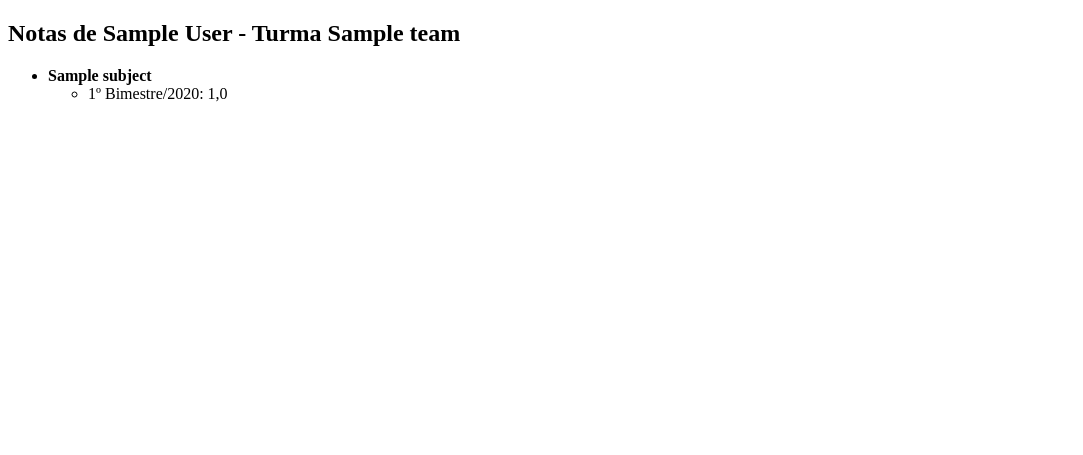
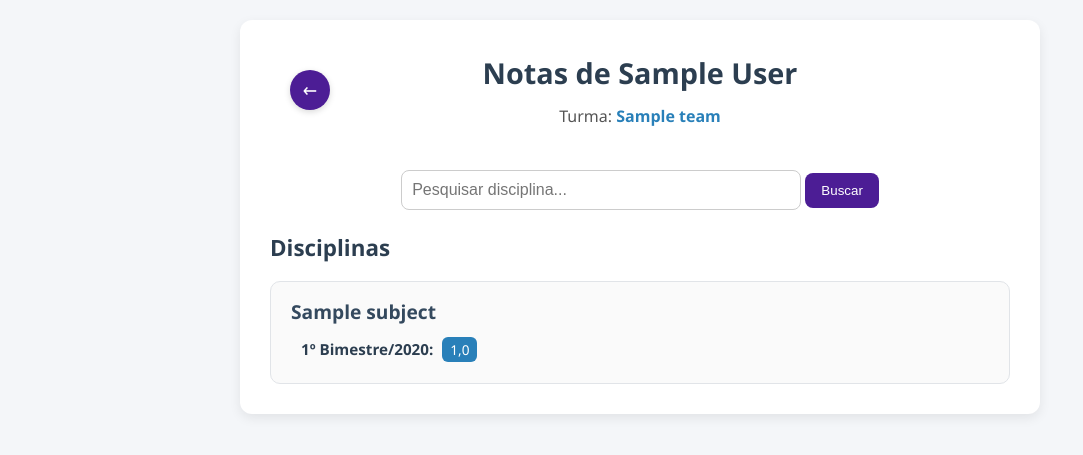
Before and after one commit to MarivaldoDev/sistema_escolar, a Django app: page /alunos/minhas_notas/1/ in a window 1280 px wide. Shown: the top 455 px of the page, without its empty margins (0-1083 px from the left). Run offline with Django 5.2, Linux system fonts and the light colour scheme; a user stored in the database is signed in; tables that the repository leaves empty hold one stand-in row (values such as "Sample post").

Commit message:
feat: agora os alunos conseguem ver suas notas e fazer pesquisas com um campo de search

```diff
--- a/base_static/global/css/home.css
+++ b/base_static/global/css/home.css
@@ -140,9 +140,13 @@ nav {
 
 /* ===== RODAPÉ ===== */
 footer {
+    position: relative;   /* ou fixed se quiser grudado no final da tela */
+    left: 0;
+    right: 0;
+    width: 100%;         /* garante largura igual à viewport */
     text-align: center;
     padding: 20px;
-    margin-top: 60px;
+    margin-top: 160px;
     background: #4c1d95;
     color: #e9d5ff;
     font-size: 0.9rem;
--- /dev/null
+++ b/base_static/global/css/my_grades.css
@@ -0,0 +1,168 @@
+/* Reset simples */
+* {
+    margin: 0;
+    padding: 0;
+    box-sizing: border-box;
+}
+
+body {
+    font-family: "Segoe UI", Tahoma, Geneva, Verdana, sans-serif;
+    background: #f4f6f9;
+    color: #333;
+    line-height: 1.6;
+    padding: 20px;
+}
+
+
+/* Container central */
+.container {
+    max-width: 800px;
+    margin: 0 auto;
+    background: #fff;
+    border-radius: 12px;
+    padding: 30px;
+    box-shadow: 0 4px 12px rgba(0,0,0,0.08);
+}
+
+.search-box {
+    margin: 20px 0;
+    text-align: center;
+}
+
+.search-box button {
+    padding: 10px 16px;
+    background: #4c1d95;
+    color: #fff;
+    border: none;
+    border-radius: 8px;
+    cursor: pointer;
+}
+.search-box button:hover {
+    background: #6d28d9;
+}
+
+.search-box input {
+    padding: 10px;
+    width: 80%;
+    max-width: 400px;
+    border: 1px solid #ccc;
+    border-radius: 8px;
+    font-size: 1rem;
+}
+
+/* Cabeçalho */
+.page-header {
+    margin-bottom: 20px;
+    text-align: center;
+}
+
+.page-header h1 {
+    font-size: 1.8rem;
+    margin-bottom: 8px;
+    color: #2c3e50;
+}
+
+.page-header .team-info {
+    font-size: 1rem;
+    color: #555;
+}
+
+.page-header .team-info span {
+    font-weight: 600;
+    color: #2980b9;
+}
+
+/* Seção de notas */
+.grades-section h2 {
+    font-size: 1.4rem;
+    margin-bottom: 15px;
+    color: #2c3e50;
+}
+
+.subjects-list {
+    list-style: none;
+    display: grid;
+    gap: 20px;
+}
+
+/* Cada disciplina */
+.subject-card {
+    background: #fafafa;
+    border: 1px solid #e1e4e8;
+    border-radius: 10px;
+    padding: 15px 20px;
+    transition: transform 0.2s, box-shadow 0.2s;
+}
+
+.subject-card:hover {
+    transform: translateY(-3px);
+    box-shadow: 0 6px 16px rgba(0,0,0,0.1);
+}
+
+.subject-card h3 {
+    margin-bottom: 10px;
+    font-size: 1.2rem;
+    color: #34495e;
+}
+
+/* Lista de notas */
+.grades-list {
+    list-style: none;
+    padding-left: 10px;
+}
+
+.grades-list li {
+    margin-bottom: 6px;
+    font-size: 0.95rem;
+}
+
+.bimonthly {
+    font-weight: 600;
+    color: #2c3e50;
+}
+
+.grade {
+    background: #2980b9;
+    color: white;
+    padding: 3px 8px;
+    border-radius: 6px;
+    margin-left: 5px;
+    font-size: 0.85rem;
+}
+
+/* Mensagens de vazio */
+.empty {
+    color: #888;
+    font-style: italic;
+}
+
+/* Botão de voltar */
+.back-btn {
+    display: inline-flex;
+    align-items: center;
+    justify-content: center;
+    width: 40px;
+    height: 40px;
+    background: #4c1d95;
+    color: #fff;
+    border-radius: 50%;
+    font-size: 1.2rem;
+    text-decoration: none;
+    box-shadow: 0 2px 6px rgba(0,0,0,0.15);
+    transition: background 0.3s, transform 0.2s;
+    position: absolute;
+    top: 20px;
+    left: 20px;
+}
+
+.back-btn:hover {
+    background: #6d28d9;
+    transform: scale(1.1);
+}
+
+/* Ajuste no header para não sobrepor o título */
+.page-header {
+    position: relative;
+    margin-bottom: 40px;
+    text-align: center;
+}
--- a/core/settings.py
+++ b/core/settings.py
@@ -27,7 +27,10 @@ SECRET_KEY = config("SECRET_KEY")
 # SECURITY WARNING: don't run with debug turned on in production!
 DEBUG = True
 
-ALLOWED_HOSTS = []
+ALLOWED_HOSTS = ["*"]
+CSRF_TRUSTED_ORIGINS = [
+    'https://bfb924eecb68.ngrok-free.app',
+]
 
 
 # Application definition
--- a/system/models.py
+++ b/system/models.py
@@ -65,6 +65,7 @@ class CustomUser(AbstractUser):
         return f"{self.first_name} {self.last_name} ({self.role}) - Matrícula: {self.registration_number}"
 
     def save(self, *args, **kwargs):
+        is_new = self._state.adding
         if not self.username:
             self.username = f"user_{self.registration_number or generate_unique_registration_number()}"
         if not self.registration_number:
@@ -75,10 +76,11 @@ class CustomUser(AbstractUser):
                 ).exists():
                     break
                 self.registration_number = generate_unique_registration_number()
-        try:
-            send_welcome_email(self.first_name, self.email, self.registration_number)
-        except Exception as e:
-            pass
+        if is_new:
+            try:
+                send_welcome_email(self.first_name, self.email, self.registration_number)
+            except Exception as e:
+                pass
         super().save(*args, **kwargs)
 
 
@@ -117,7 +119,7 @@ class Grade(models.Model):
     registration_date = models.DateTimeField(auto_now_add=True)
 
     def __str__(self):
-        return f"{self.student.username} - {self.subject.name}: {self.value}"
+        return f"{self.student.first_name} {self.student.last_name} ({self.bimonthly}) - {self.subject.name}: {self.value}"
 
 
 class Bimonthly(models.Model):
--- a/system/templates/home.html
+++ b/system/templates/home.html
@@ -53,7 +53,7 @@
           </div>
       </div>
     {% endif %}
-
+  </div>
   <footer>
     <p>&copy; 2025 Sistema de Notas | Desenvolvido em Django + Python</p>
   </footer>
--- a/system/templates/my_grades.html
+++ b/system/templates/my_grades.html
@@ -1,28 +1,51 @@
+{% load static %}
 <!DOCTYPE html>
-<html lang="en">
+<html lang="pt-BR">
 <head>
     <meta charset="UTF-8">
     <meta name="viewport" content="width=device-width, initial-scale=1.0">
     <title>Minhas Notas</title>
+    <link rel="stylesheet" href="{% static 'global/css/my_grades.css' %}">
 </head>
 <body>
-    <h2>Notas de {{ student.first_name }} {{ student.last_name }} - Turma {{ team.name }}</h2>
+    <main class="container">
+        <header class="page-header">
+            <a href="{% url 'home' %}" class="back-btn">←</a>
+            <h1>Notas de {{ student.first_name }} {{ student.last_name }}</h1>
+            <p class="team-info">Turma: <span>{{ team.name }}</span></p>
+        </header>
 
-    <ul>
+
+        <div class="search-box">
+            <form method="get" action="{% url 'search' %}">
+                <input type="search" name="q" placeholder="Pesquisar disciplina..." value="{{ search_value }}">
+                <input type="hidden" name="type" value="disciplinas">
+                <button type="submit">Buscar</button>
+            </form>
+        </div>
+
+        <section class="grades-section">
+            <h2>Disciplinas</h2>
+            <ul class="subjects-list">
                 {% for item in subjects_with_grades %}
+                    <li class="subject-card">
+                        <h3>{{ item.subject.name }}</h3>
+                        <ul class="grades-list">
+                            {% for grade in item.grades %}
                                 <li>
-                <strong>{{ item.subject.name }}</strong>
-                <ul>
-                {% for grade in item.grades %}
-                    <li>{{ grade.bimonthly }}: {{ grade.value }}</li>
+                                    <span class="bimonthly">{{ grade.bimonthly }}:</span>
+                                    <span class="grade">{{ grade.value }}</span>
+                                </li>
                             {% empty %}
-                    <li>Sem notas ainda</li>
+                                <li class="empty">Sem notas ainda</li>
                             {% endfor %}
                         </ul>
                     </li>
                 {% empty %}
-            <li>Sem disciplinas cadastradas</li>
+                    <li class="empty">Sem disciplinas cadastradas</li>
                 {% endfor %}
             </ul>
+        </section>
+    </main>
 </body>
 </html>
--- a/system/urls.py
+++ b/system/urls.py
@@ -6,6 +6,7 @@ urlpatterns = [
     path("", views.home, name="home"),
     path("login/", views.my_login, name="login"),
     path("logout/", views.my_logout, name="logout"),
+    path("search/", views.search, name="search"),
     path("turmas/", views.turmas, name="turmas"),
     path("turmas/<int:team_id>/", views.turma_detail, name="turma_detail"),
     path(
--- a/system/views.py
+++ b/system/views.py
@@ -2,7 +2,8 @@ from django.contrib.auth import authenticate, login, logout
 from django.shortcuts import get_object_or_404, redirect, render, HttpResponse
 
 from .forms import GradeForm, LoginForm, GradeUpdateForm
-from .models import CustomUser, Subject, Team
+from .models import CustomUser, Subject, Team, Grade
+from django.db.models import Q
 
 
 def home(request):
@@ -30,6 +31,33 @@ def my_login(request):
 def my_logout(request):
     logout(request)
     return redirect("login")
+
+
+def search(request):
+    student = get_object_or_404(CustomUser, id=request.user.id)
+    team = Team.objects.filter(members=student).first()
+    subjects = team.subjects.all() if team else []
+    grades = Grade.objects.filter(student=student)
+
+    search_value = request.GET.get("q", "").strip()
+
+    if search_value:
+        subjects = subjects.filter(Q(name__icontains=search_value))
+
+    subjects_with_grades = []
+    for subject in subjects:
+        subject_grades = grades.filter(subject=subject)
+        subjects_with_grades.append({
+            "subject": subject,
+            "grades": subject_grades
+        })
+
+    return render(request, "my_grades.html", {
+        "student": student,
+        "team": team,
+        "subjects_with_grades": subjects_with_grades,
+        "search_value": search_value,
+    })
 
 
 def turmas(request):
@@ -105,34 +133,24 @@ def update_grade(request, team_id: int, subject_name: str, student_id: int):
     return render(request, "update_grade.html", {"form": form, "student": student, "subject": subject, "team": team})
 
 
-from django.shortcuts import render, get_object_or_404, redirect
-from .models import CustomUser, Team, Subject, Grade
-
-
 def my_grades(request, student_id: int):
     student = get_object_or_404(CustomUser, id=student_id)
 
-    # garante que o aluno só veja as próprias notas
     if request.user != student:
         return redirect("home")
 
-    # turma do aluno
     team = Team.objects.filter(members=student).first()
 
     if not team:
-        return render(request, "grades/my_grades.html", {
+        return render(request, "my_grades.html", {
             "student": student,
             "team": None,
             "subjects_with_grades": [],
         })
 
-    # disciplinas da turma
     subjects = team.subjects.all()
-
-    # notas do aluno
     grades = Grade.objects.filter(student=student)
 
-    # organiza as notas por disciplina
     subjects_with_grades = []
     for subject in subjects:
         subject_grades = grades.filter(subject=subject)
```
Also changed, not shown: README.md. Lines whose indentation alone changed are shown as unchanged.
